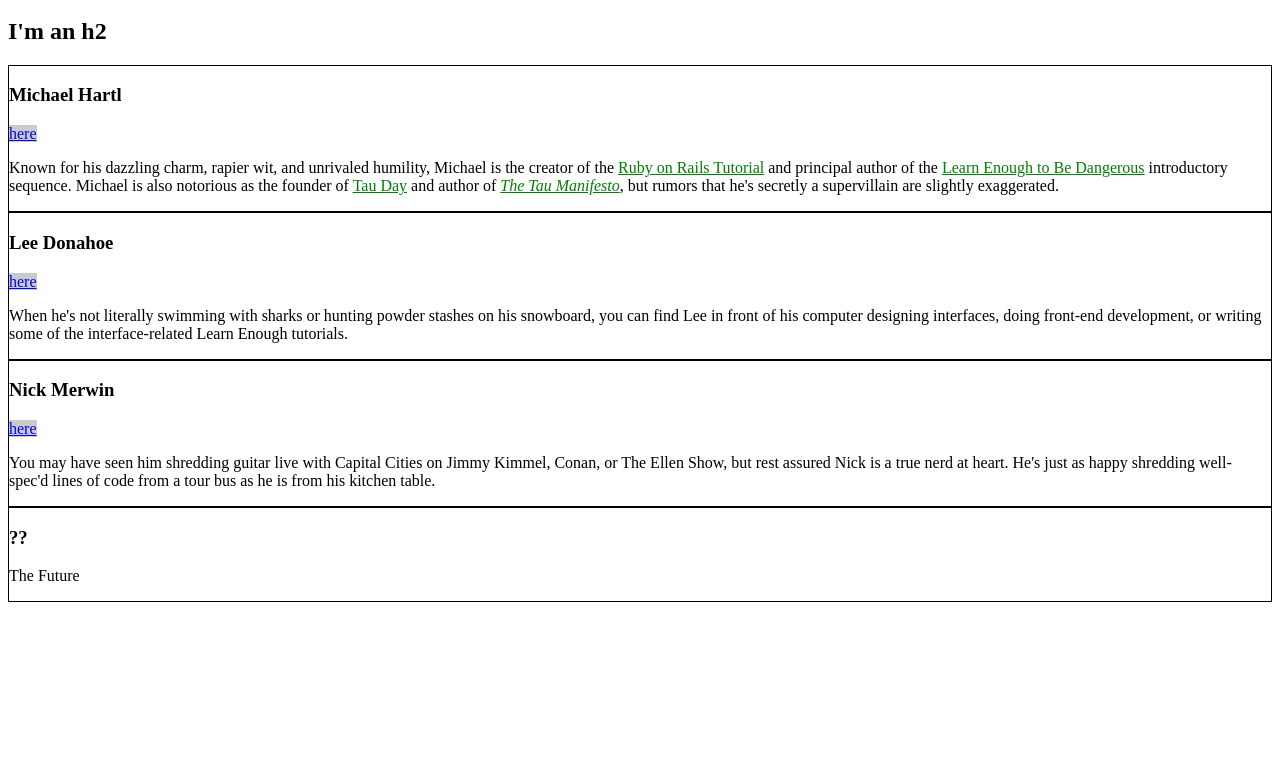
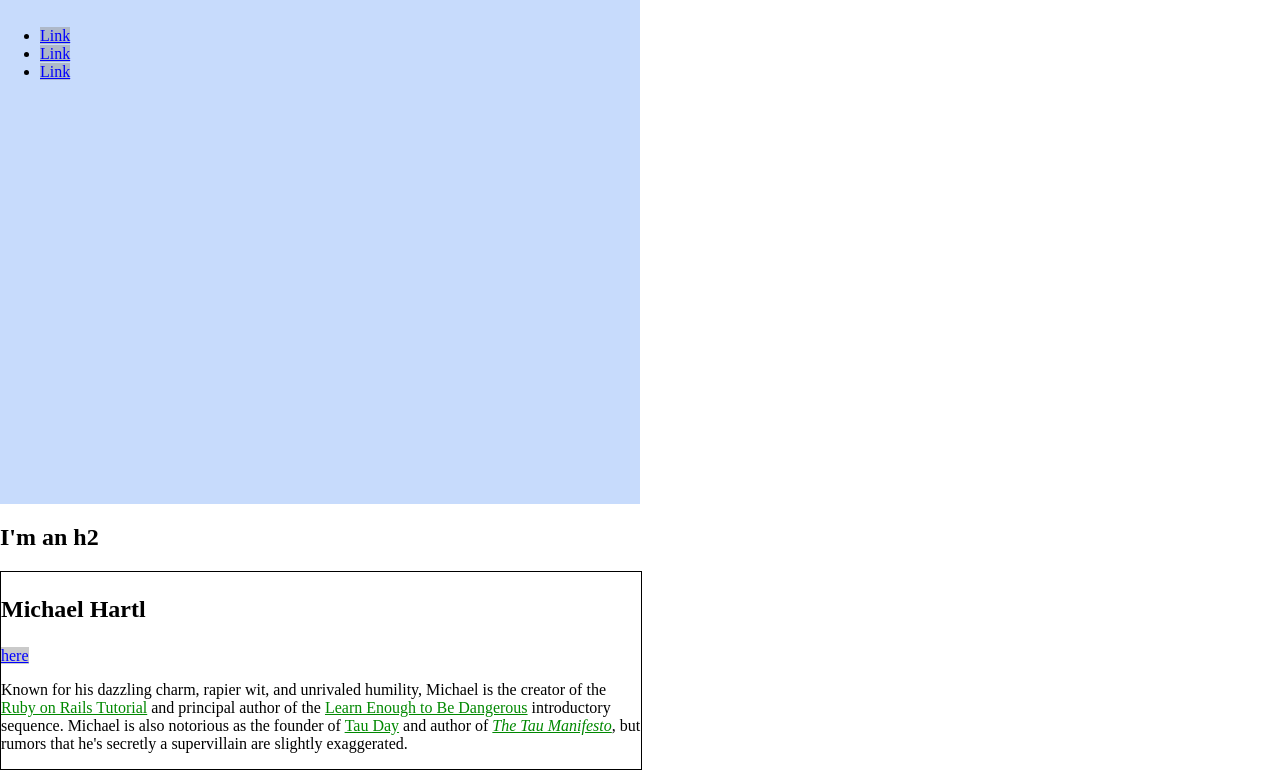
Before and after one commit to GregDaviet/CSS_Sample_Website-2019-, a plain HTML site: page index.html in a window 1280 px wide. Shown: the part 136-906 px from the top of the page. Before the commit the page ends 800 px from the top, so only its background shows below. Drawn offline with Linux system fonts and the light colour scheme.

Commit message:
Add more styling

```diff
--- a/index.html
+++ b/index.html
@@ -5,40 +5,71 @@
   <meta charset="utf-8">
   <style>
     /* GLOBAL STYLES */
+    html, body {
+      margin: 0;
+      padding: 0;
+    }
+    h1 {
+      font-size: 7vw;
+      margin-top: 0;
+    }
     a {
-      color: #ff0000;
+      color: #f00;
+    }
+
+    /* HERO STYLES */
+    .full-hero {
+      background: #c7dbfc;
+      height: 50vw;
+      width: 50vw;
     }
 
     /* SOCIAL STYLES */
     .social-link {
       background: rgba(150, 150, 150, 0.5);
-      color: #0000ff;
+      color: #00f;
     }
 
     /* BIO STYLES */
+    .bio-wrapper {
+      font-size: 24px;
+    }
     .bio-box {
-      border: 1px solid black;
+      border: 1px solid #000;
+      font-size: 1rem;
+      width: 50%;
+    }
+    .bio-box h3 {
+      font-size: 1.5em;
+    }
+    .bio-copy {
+      font-size: 1em;
     }
     .bio-copy a {
-      color: #008000;
+      color: #080;
     }
   </style>
 
 </head>
 <body>
+
+  <div class="full-hero hero-home">
     <h1>I'm an h1</h1>
     <ul>
       <li>
-      <a href="http://example.com/">Link</a>
+        <a href="http://example.com/" class="social-link">Link</a>
       </li>
       <li>
-      <a href="http://example.com/">Link</a>
+        <a href="http://example.com/" class="social-link">Link</a>
       </li>
       <li>
-      <a href="http://example.com/">Link</a>
+        <a href="http://example.com/" class="social-link">Link</a>
       </li>
     </ul>
+  </div>
+
   <h2>I'm an h2</h2>
+  <div class="bio-wrapper">
     <div class="bio-box">
       <h3>Michael Hartl</h3>
       <a href="http://twitter.com/mhartl" class="social-link">here</a>
@@ -88,5 +119,6 @@
         The Future
       </p>
     </div>
+  </div>
 </body>
 </html>
```
Lines whose indentation alone changed are shown as unchanged.
